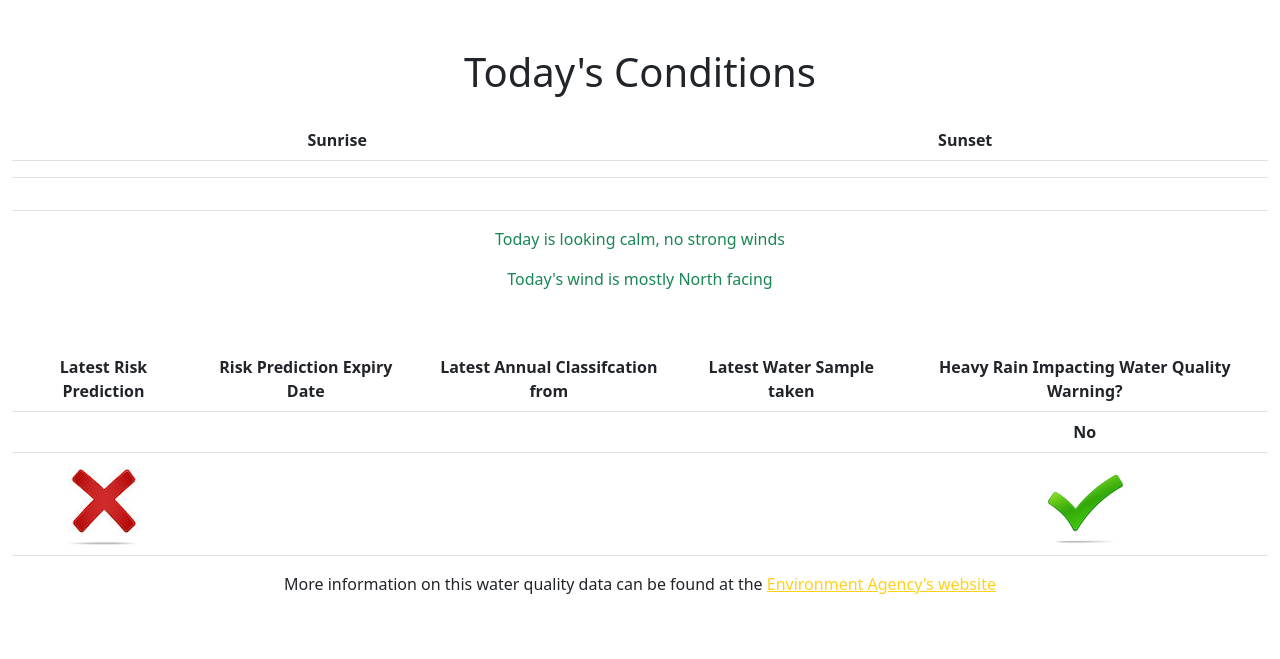
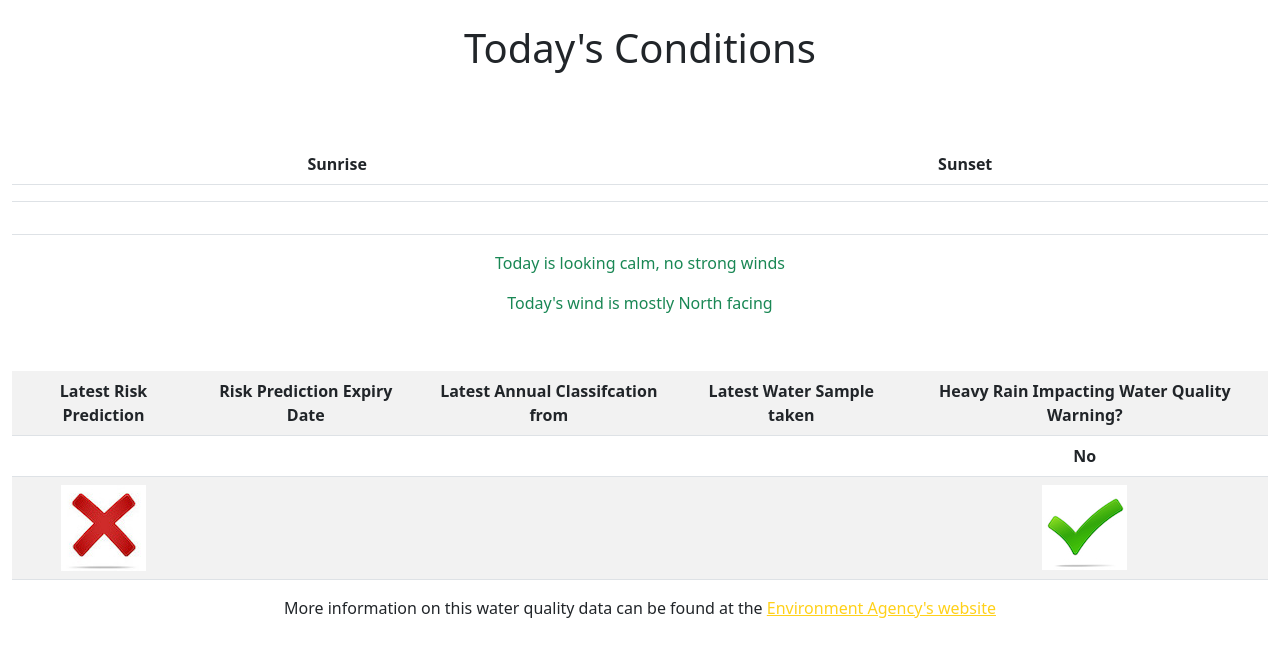
Before and after one commit to tomcarmichael/walpole, a Flask app: template templates/index.html in a window 1280 px wide. Shown: the part 66-725 px from the top of the page. Run offline with Flask 2, Linux system fonts and the light colour scheme; the template is opened without the code that fills it, so the values that code supplies are empty; parts of the project's set-up code (start-up, migrations or seed data) failed here and were passed over; some libraries are stand-ins or nearby versions.

Commit message:
removed redundant code relating to sessions from template.html and edited styling in template.html and index.html

```diff
--- a/templates/index.html
+++ b/templates/index.html
@@ -7,7 +7,8 @@
 {% block main %}
 
         <h1>Today's Conditions</h1>
-        <table class="table">
+        <div class="table-responsive py-4">
+            <table class="table table-striped table-sm">
                 <tr>
                     {% for time in weather_info[0][0] %}
                         <th>{{ time }}</th>
@@ -24,6 +25,7 @@
                     {% endfor %}
                 </tr>
             </table>
+        </div>
         <table class="table">
             <tr>
                 <th>Sunrise</th>
@@ -37,7 +39,7 @@
 
 
         <P>
-            <table class="table">
+            <table class="table table-striped">
                 <tr>
                     {% for tide in tides %}
                         <th>{{ tide.EventType }}</th>
@@ -74,7 +76,7 @@
         </p>
 
         <p>
-            <table class="table">
+            <table class="table table-striped">
                 <tr>
                     <th>
                         Latest Risk Prediction
--- a/templates/layout.html
+++ b/templates/layout.html
@@ -14,7 +14,7 @@
          -->
         <link rel="stylesheet" href="/static/custom.css">
         <script src="/static/node_modules/bootstrap/dist/js/bootstrap.bundle.min.js"></script>
-        <title>Walpole Bay Tidal Pool Community Resource Site{% block title %}{% endblock %}</title>
+        <title>Walpole Bay Tidal Pool | Community Resource Site |{% block title %}{% endblock %}</title>
 
     </head>
 
@@ -27,25 +27,15 @@
                     <span class="navbar-toggler-icon"></span>
                 </button>
                 <div class="collapse navbar-collapse" id="navbar">
-                    {% if session["user_id"] %}
-                        <ul class="navbar-nav me-auto mt-2">
-                            <li class="nav-item"><a class="nav-link" href="/quote">Report conditions</a></li>
-                            <li class="nav-item"><a class="nav-link" href="/quote">Forum</a></li>
-                        </ul>
-                        <ul class="navbar-nav ms-auto mt-2">
-                            <li class="nav-item"><a class="nav-link" href="/logout">Log Out</a></li>
-                        </ul>
-                    {% else %}
                         <ul class="navbar-nav ms-auto mt-2">
                             <li class="nav-item"><a {% if request.path == '/' %}class="nav-link active"{% else %}class="nav-link"{% endif %} href="/">Conditions</a></li>
                             <li class="nav-item"><a {% if request.path == '/resources' %}class="nav-link active"{% else %}class="nav-link"{% endif %} href="/resources">Resources</a></li>
                         </ul>
-                    {% endif %}
                 </div>
             </div>
         </nav>
 
-        <main class="container-fluid py-5 text-center">
+        <main class="container-fluid py-4 text-center">
             {% block main %}{% endblock %}
         </main>
 
```
Also changed, not shown: 2 other files. Lines whose indentation alone changed are shown as unchanged.
